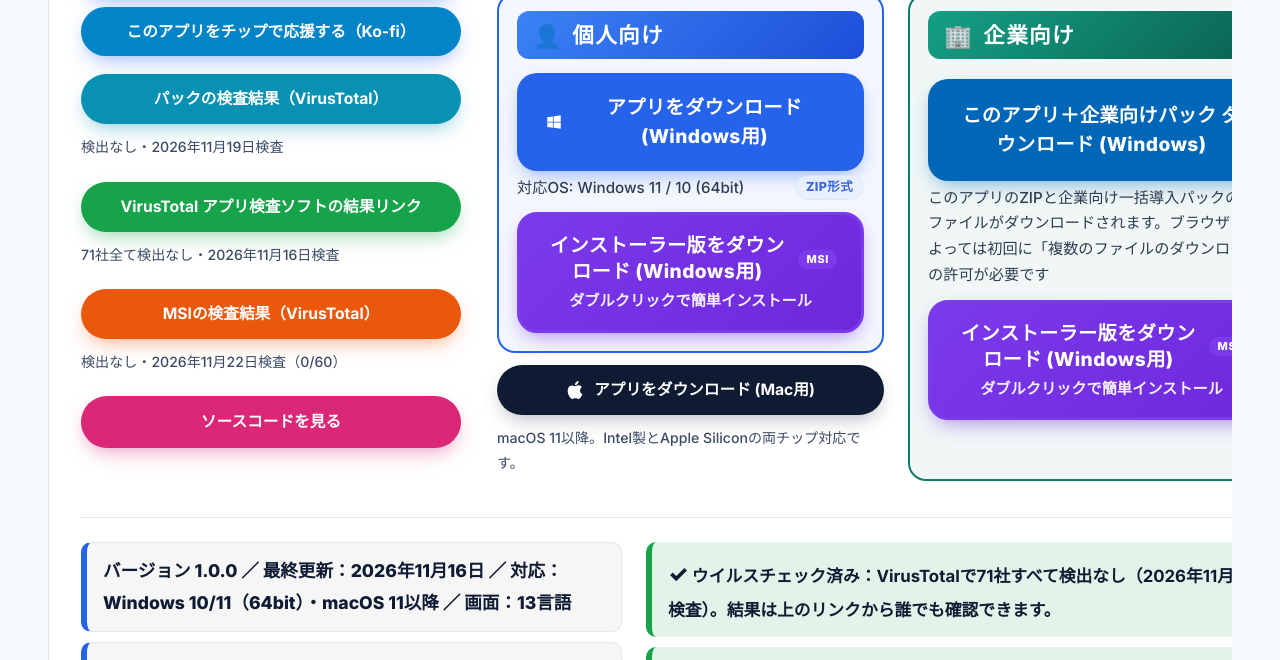
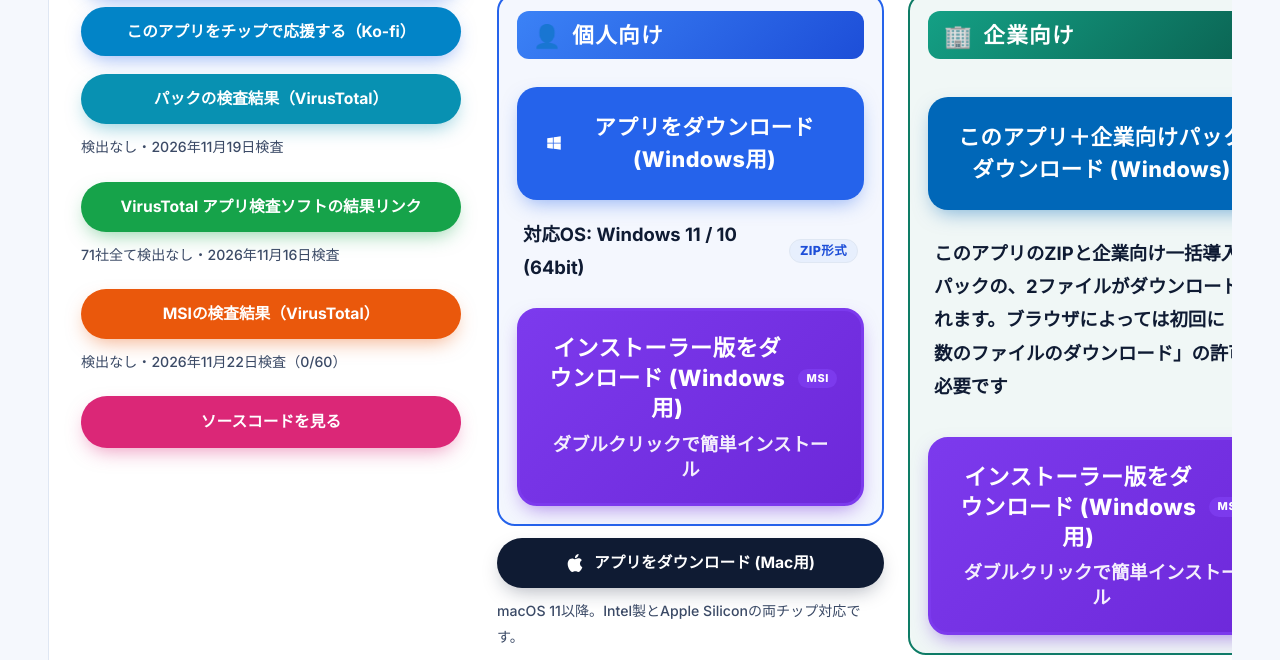
Before and after one commit to syoutarou900/-, a plain HTML site: page index.html in a window 1280 px wide. Shown: the part 860-1520 px from the top of the page. Drawn offline with Linux system fonts and the light colour scheme.

Commit message:
Enhance MSI display styles and layout
Updated styles for MSI display, increased font sizes, and adjusted padding.

```diff
--- a/index.html
+++ b/index.html
@@ -339,6 +339,16 @@ h1 em { font-style: normal; color: var(--accent); }
 .dl-group .btn-msi-main{font-size:1.2rem;font-weight:800;letter-spacing:.02em}
 .dl-group .btn-msi-sub{font-size:0.95rem;font-weight:600;color:rgba(255,255,255,.92)}
 .dl-group .req{font-size:.95rem;line-height:1.7;color:var(--ink);opacity:.85}
+
+/* ===== Patch 5: 補足文・MSI表示をさらに拡大、余白を埋める ===== */
+.dl-group{display:flex;flex-direction:column;justify-content:space-between;gap:14px}
+.dl-group>*{margin-top:0!important}
+.dl-group .req{font-size:1.15rem;line-height:1.8;font-weight:600;opacity:1;padding:4px 6px}
+.dl-group .btn{font-size:1.35rem;min-height:84px;padding:24px 28px}
+.dl-group .btn-pack{min-height:96px}
+.dl-group .btn-msi{min-height:110px;padding:22px 24px;gap:8px}
+.dl-group .btn-msi-main{font-size:1.4rem}
+.dl-group .btn-msi-sub{font-size:1.15rem;font-weight:700}
 </style>
 </head>
 <body>
```
